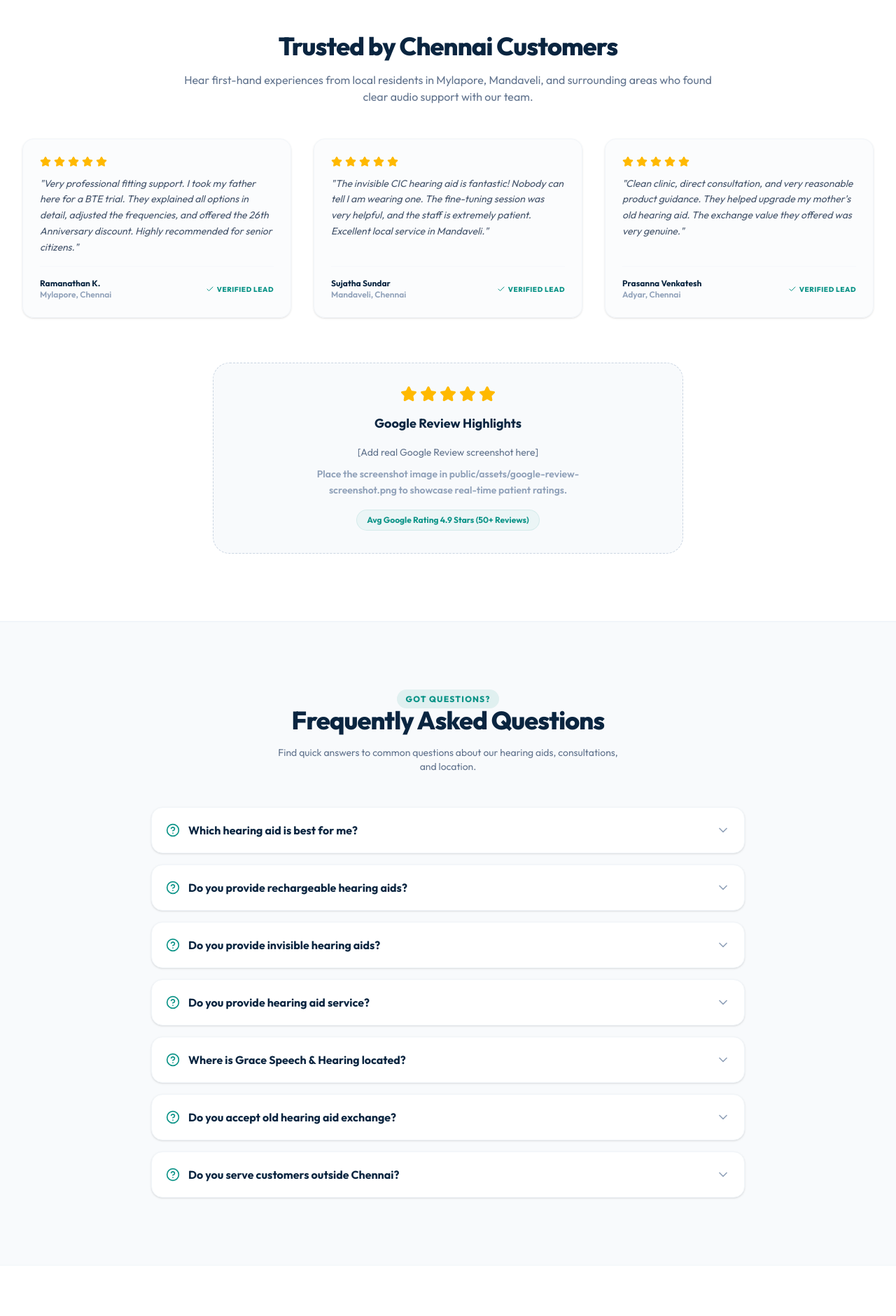
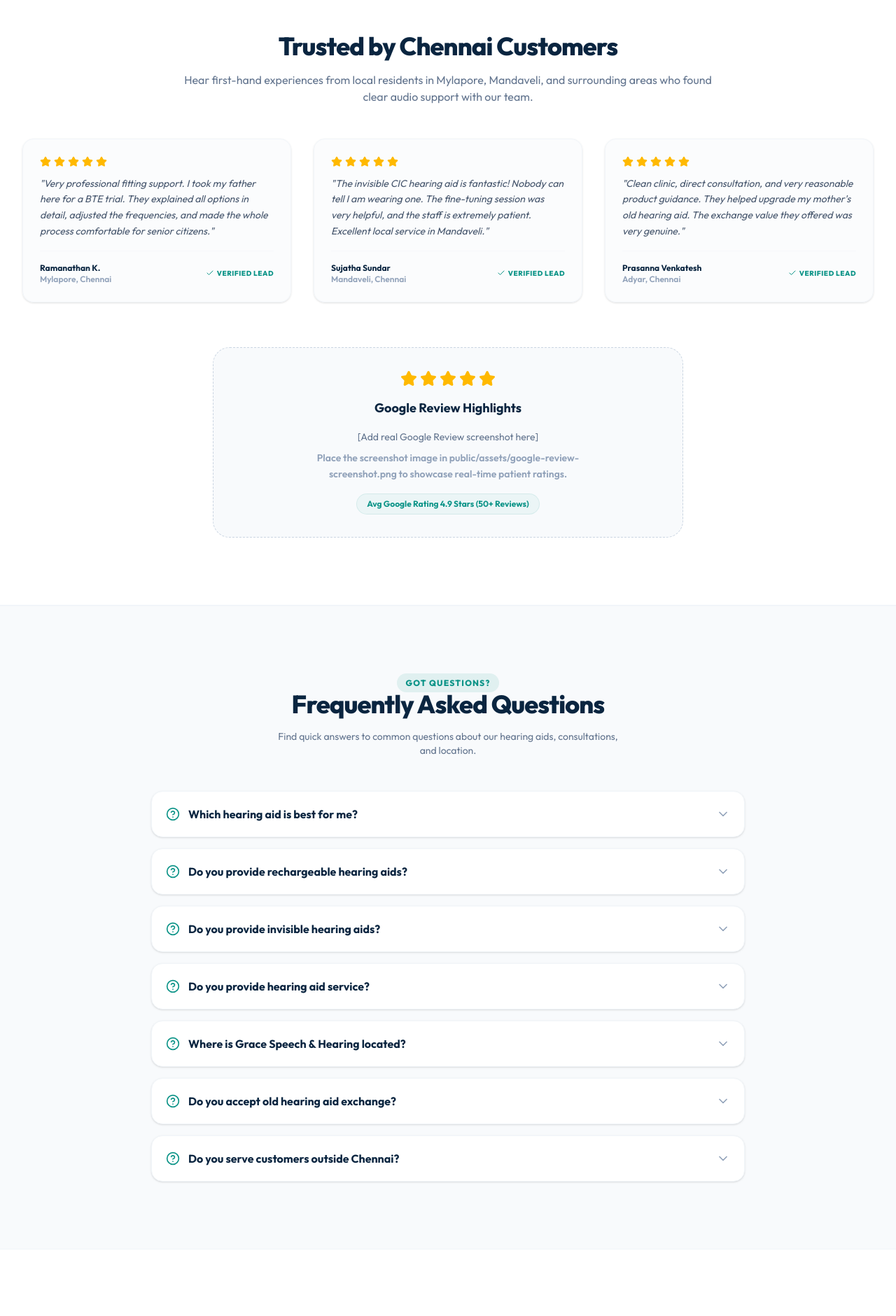
Before and after one commit to prasanthwork03-lab/grace-hearing-care, a React (Vite) app: page / in a window 1280 px wide. Shown: the part 2887-4767 px from the top of the page at 70% size. Built offline with nearby package versions, Linux system fonts and the light colour scheme; no server answers.

Commit message:
Remove anniversary offer copy from landing page

```diff
--- a/src/components/FAQ.jsx
+++ b/src/components/FAQ.jsx
@@ -27,7 +27,7 @@ export default function FAQ() {
     },
     {
       q: "Do you accept old hearing aid exchange?",
-      a: "Yes, old hearing aid exchange offers are available during special campaigns, including our 26th Anniversary Special Offer. Contact our centre or submit our booking form to get current exchange details."
+      a: "Yes, old hearing aid exchange options are available for eligible devices. Contact our centre or submit the booking form to get current exchange details."
     },
     {
       q: "Do you serve customers outside Chennai?",
--- a/src/components/TrustSection.jsx
+++ b/src/components/TrustSection.jsx
@@ -7,7 +7,7 @@ export default function TrustSection() {
       name: "Ramanathan K.",
       location: "Mylapore, Chennai",
       rating: 5,
-      review: "Very professional fitting support. I took my father here for a BTE trial. They explained all options in detail, adjusted the frequencies, and offered the 26th Anniversary discount. Highly recommended for senior citizens."
+      review: "Very professional fitting support. I took my father here for a BTE trial. They explained all options in detail, adjusted the frequencies, and made the whole process comfortable for senior citizens."
     },
     {
       name: "Sujatha Sundar",
```
